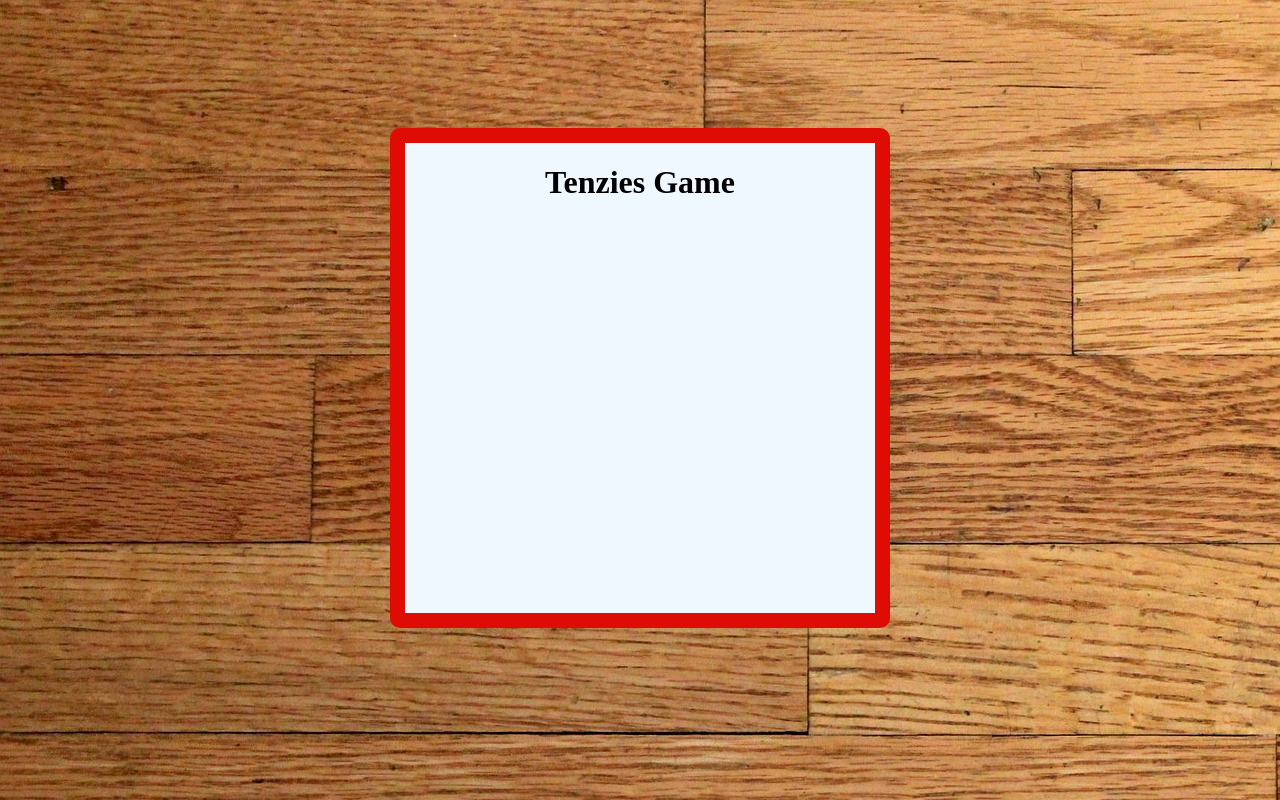
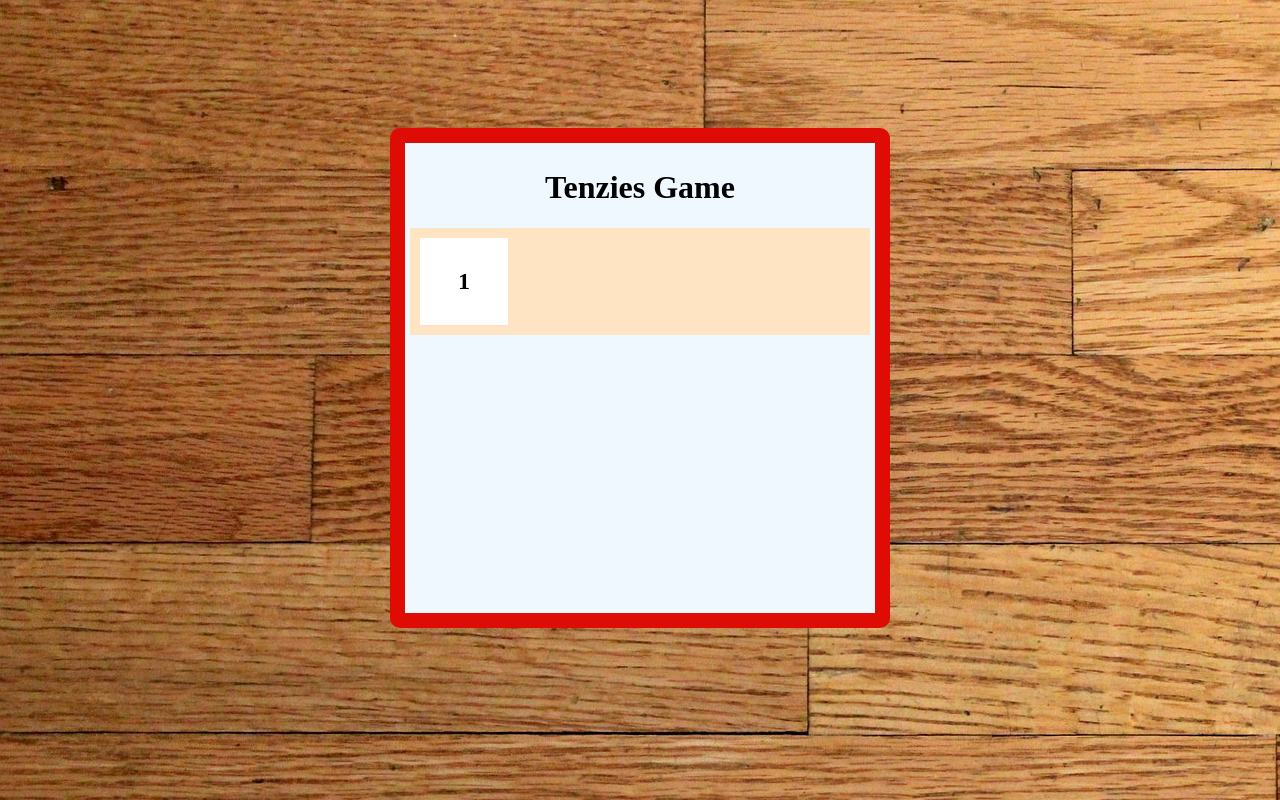
Before and after one commit to remarshal/tenzies-game, a React (Create React App) app: page / in a window 1280 px wide. Built offline with nearby package versions, Linux system fonts and the light colour scheme.

Commit message:
setup dice component

```diff
--- /dev/null
+++ b/src/Components/Dice.jsx
@@ -0,0 +1,15 @@
+import "../style.css"
+
+const Dice = () => {
+    return (
+        <div className="dice--container">
+            <div className="dice">
+                <div className="dice--number">
+                    <h2>1</h2>
+                </div>
+            </div>
+        </div>
+    );
+};
+
+export default Dice;
--- a/src/Components/Main.jsx
+++ b/src/Components/Main.jsx
@@ -1,10 +1,12 @@
 import '../style.css';
+import Dice from './Dice';
 
 function Main() {
     return (
         <div className="app">
             <div className="container">
                 <h1>Tenzies Game</h1>
+                <Dice />
             </div>
         </div>
     )
--- a/src/style.css
+++ b/src/style.css
@@ -1,6 +1,13 @@
 * {
   box-sizing: border-box;
 }
+
+body {
+  margin: 0;
+  background-image: url(./img/wood-background.jpg);
+}
+
+/* < --------------------------------- App --------------------------------- > */
 
 .app {
   display: grid;
@@ -9,15 +16,30 @@
   margin-top: 10%;
 }
 
+/* < --------------------------------- Main --------------------------------- > */
+
 .container {
   background-color: aliceblue;
   border: 15px solid rgb(223, 12, 5);
   width: 500px;
   height: 500px;
   border-radius: 10px;
+  padding: 5px;
 }
 
-body {
-  margin: 0;
-  background-image: url(./img/wood-background.jpg)
+/* < --------------------------------- Dice --------------------------------- > */
+.dice--container {
+  display: grid;
+  grid-template-columns: 1fr 1fr 1fr 1fr 1fr;
+  background-color: bisque;
+  padding: 10px;
 }
+
+.dice {
+  padding: 10px;
+  background-color: white;
+}
+
+.dice--number {
+
+}
```
